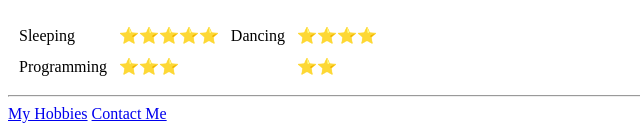
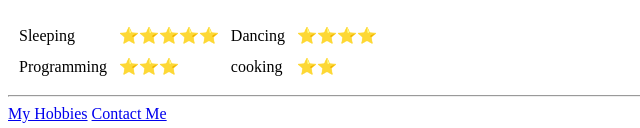
Before and after one commit to alebdg/cv, a plain HTML site: page index.html in a window 1280 px wide. Shown: the part 679-807 px from the top of the page, 0-640 px from the left. Drawn offline with Linux system fonts and the light colour scheme.

Commit message:
Update index.html

```diff
--- a/index.html
+++ b/index.html
@@ -49,7 +49,7 @@
     <tr>
       <td>Programming</td>
       <td>⭐⭐⭐</td>
-      <td><cooking/td>
+      <td>cooking</td>
       <td>⭐⭐</td>
     </tr>
   </table>
```
